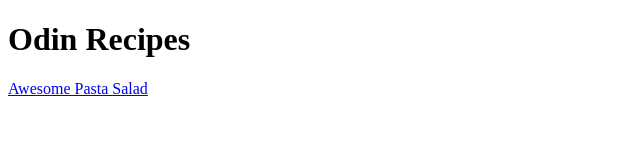
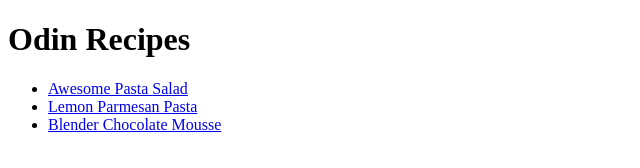
Before and after one commit to c1217h03/odin-recipes, a plain HTML site: page index.html in a window 1280 px wide. Shown: the whole page, without its empty margins (0-640 px from the left). Drawn offline with Linux system fonts and the light colour scheme.

Commit message:
Added the links to the recipes to index.html as an unordered list.
So that the recipes are easily accessible from the index page.

Fixed the ingredients of the lemon parmesan pasta to be an unordered list and the steps to be ordered.

For consistency across recipes

```diff
--- a/index.html
+++ b/index.html
@@ -7,12 +7,31 @@
   </head>
   <body>
     <h1>Odin Recipes</h1>
-
+    <ul>
+      <li>
         <a
           href="./recipes/pastasalad.html"
           target="_blank"
           rel="noopener noreferrer"
           >Awesome Pasta Salad</a
         >
+      </li>
+      <li>
+        <a
+          href="./recipes/lemparmespast.html"
+          target="_blank"
+          rel="noopener noreferrer"
+          >Lemon Parmesan Pasta</a
+        >
+      </li>
+      <li>
+        <a
+          href="./recipes/blenderchocomousse.html"
+          target="_blank"
+          rel="noopener noreferrer"
+          >Blender Chocolate Mousse</a
+        >
+      </li>
+    </ul>
   </body>
 </html>
```
Also changed, not shown: recipes/lemparmespast.html (+4 -4 lines). Lines whose indentation alone changed are shown as unchanged.
